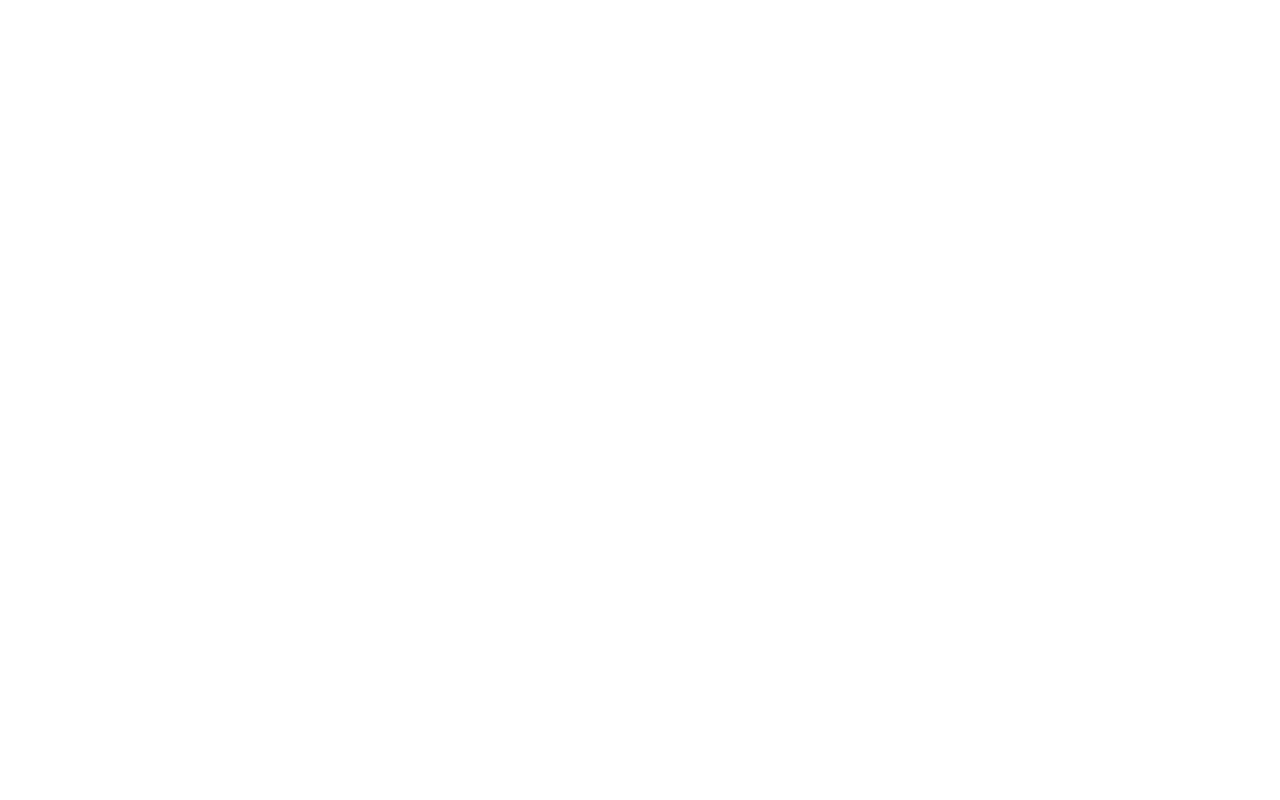
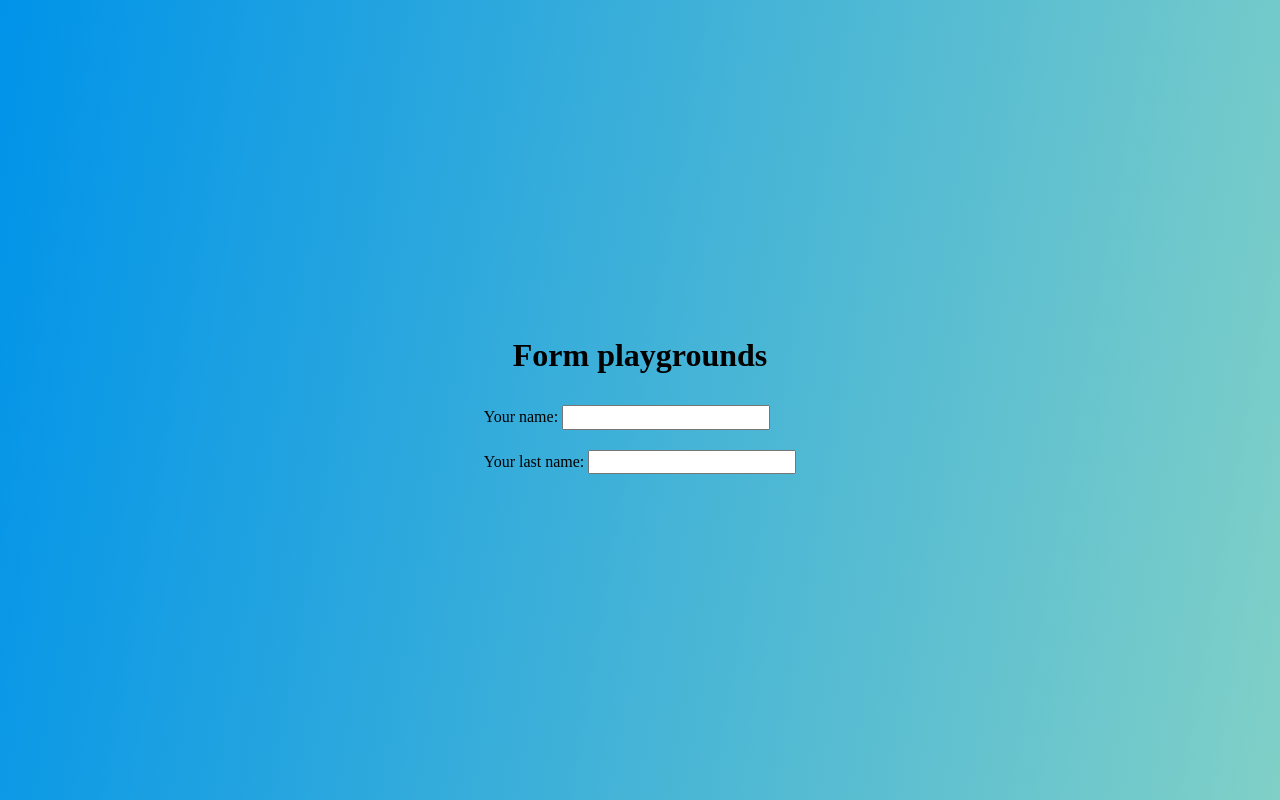
Before and after one commit to Bartek-Wieckowski/form-exercise, a plain HTML site: page index.html in a window 1280 px wide. Drawn offline with Linux system fonts and the light colour scheme.

Commit message:
created two label examples

```diff
--- a/index.html
+++ b/index.html
@@ -9,6 +9,25 @@
     <link href="normalize.css" rel="stylesheet" type="text/css">
 </head>
 <body>
+    <main class="main">
+        <h1>Form playgrounds</h1>
+        <form>
+            <div class="form">
+                <label for="firstName">Your name:</label>
+                <input id="firstName" name="firstName">
+            </div>
+            <!--drugi zapis znacznika label-->
+            <div class="form">
+                <label>Your last name:
+                <input id="lastName" name="lastName">
+                </label>
+            </div>
+
+        </form>
+
+
+
+    </main>
 
 </body>
 </html>
--- a/style.css
+++ b/style.css
@@ -1,8 +1,24 @@
 html {
-    box-sizing: border-box;
+  box-sizing: border-box;
+}
+*,
+*:after,
+*:before {
+  box-sizing: inherit;
+}
 
-    }
-    *, *:after, *:before {
+body {
+  background-color: #0093e9;
+  background-image: linear-gradient(100deg, #0093e9 0%, #80d0c7 100%);
+  min-height: 100vh;
+  display: flex;
+  justify-content: center;
+  align-items: center;
+}
+.form{
+    padding: 10px;
+}
 
-    box-sizing: inherit;
-    }
+h1 {
+  text-align: center;
+}
```
